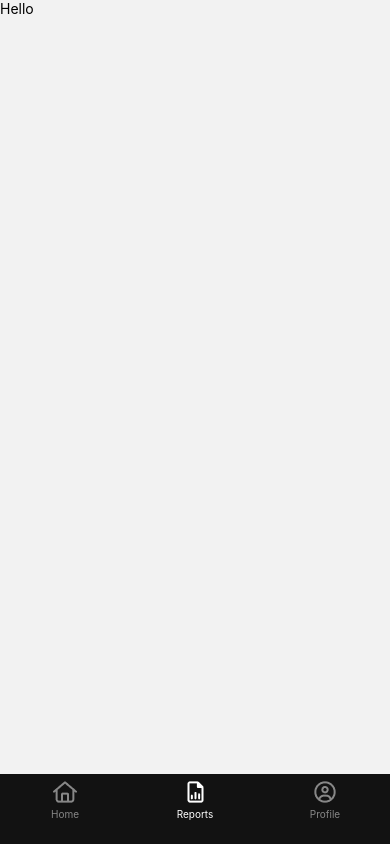
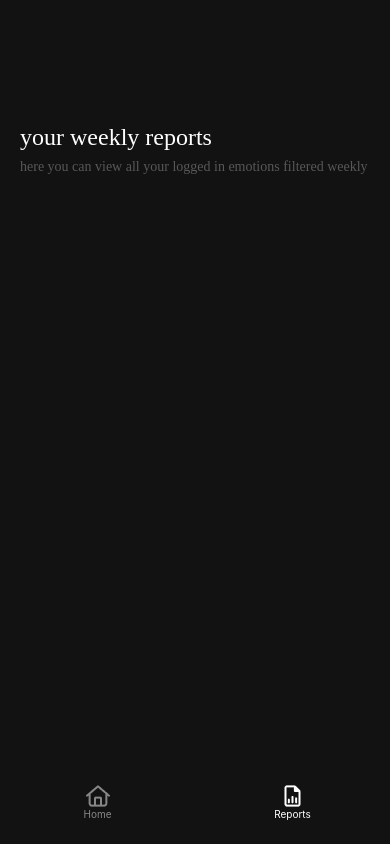
Before and after one commit to shaik-aaron/emotion, a React Native app: screen /Reports in a window 390 px wide. Built offline with nearby package versions, Linux system fonts and the light colour scheme.

Commit message:
update: reports component

```diff
--- a/App.tsx
+++ b/App.tsx
@@ -5,7 +5,6 @@ import {FC} from 'react';
 import Home from './screens/Home';
 import {Image} from 'react-native';
 import Reports from './screens/Reports';
-import Profile from './screens/Profile';
 import {EmotionSelector} from './screens/form/EmotionSelector';
 import {Provider} from 'react-redux';
 import store from './store/store';
@@ -41,6 +40,7 @@ const HomeTabs: FC = () => {
         tabBarStyle: {
           backgroundColor: '#121212',
           paddingBottom: 24,
+          paddingTop: 8,
           height: 70,
           borderTopColor: '#121212',
         },
@@ -53,7 +53,6 @@ const HomeTabs: FC = () => {
       })}>
       <Tab.Screen name="Home" component={Home} />
       <Tab.Screen name="Reports" component={Reports} />
-      <Tab.Screen name="Profile" component={Profile} />
     </Tab.Navigator>
   );
 };
--- a/screens/Profile.tsx
+++ /dev/null
@@ -1,8 +0,0 @@
-import {FC} from 'react';
-import {Text} from 'react-native';
-
-const Profile: FC = () => {
-  return <Text style={{color: 'black'}}>Hello</Text>;
-};
-
-export default Profile;
--- a/screens/Reports.tsx
+++ b/screens/Reports.tsx
@@ -1,8 +1,36 @@
+import dayjs from 'dayjs';
 import {FC} from 'react';
-import {Text} from 'react-native';
+import {StyleSheet, Text, View} from 'react-native';
 
 const Reports: FC = () => {
-  return <Text style={{color: 'black'}}>Hello</Text>;
+  return (
+    <View style={styles.container}>
+      <Text style={styles.weeklyReports}>your weekly reports</Text>
+      <Text style={styles.hereYouCanView}>
+        here you can view all your logged in emotions filtered weekly
+      </Text>
+    </View>
+  );
 };
 
 export default Reports;
+
+const styles = StyleSheet.create({
+  container: {
+    flex: 1,
+    backgroundColor: '#121212',
+    paddingHorizontal: 20,
+  },
+  weeklyReports: {
+    color: 'white',
+    fontSize: 24,
+    fontFamily: 'Mulish-ExtraBold',
+    marginTop: 124,
+    marginBottom: 8,
+  },
+  hereYouCanView: {
+    fontFamily: 'Mulish-Regular',
+    color: '#585858',
+    fontSize: 14,
+  },
+});
--- a/screens/form/Final.tsx
+++ b/screens/form/Final.tsx
@@ -10,18 +10,11 @@ import {
   Text,
   View,
 } from 'react-native';
-import {useDispatch, useSelector} from 'react-redux';
-import {
-  descriptors,
-  feelingType,
-  reason,
-  saveActivities,
-} from '../../store/emotionSlice';
+import {useSelector} from 'react-redux';
 
 const Final: FC = ({navigation}: any) => {
   const emotion = useSelector((state: any) => state.emotion.emotion);
   const presentDateAndTime = dayjs().format('ddd DD MMM,h:mm A').toLowerCase();
-  const dispatch = useDispatch();
   console.log(emotion);
   const [saving, setSaving] = useState<boolean>(false);
 
```
